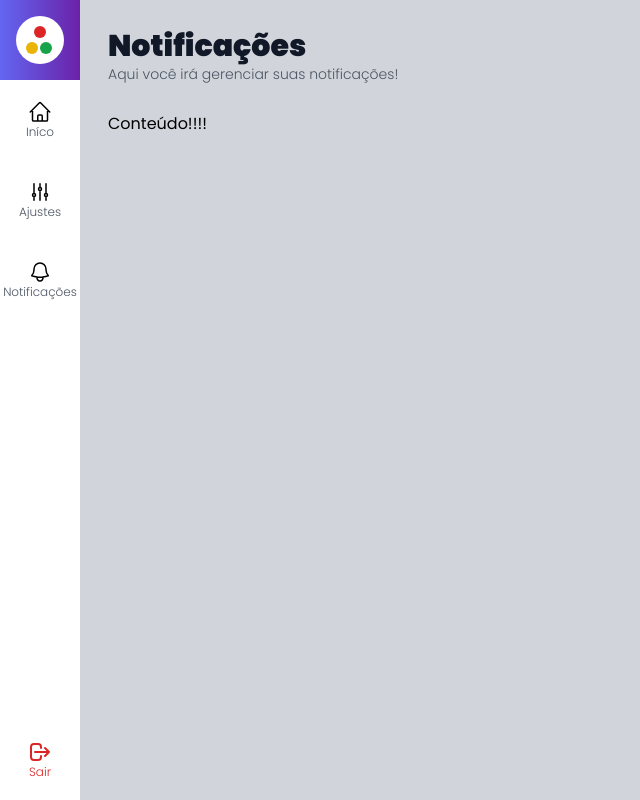
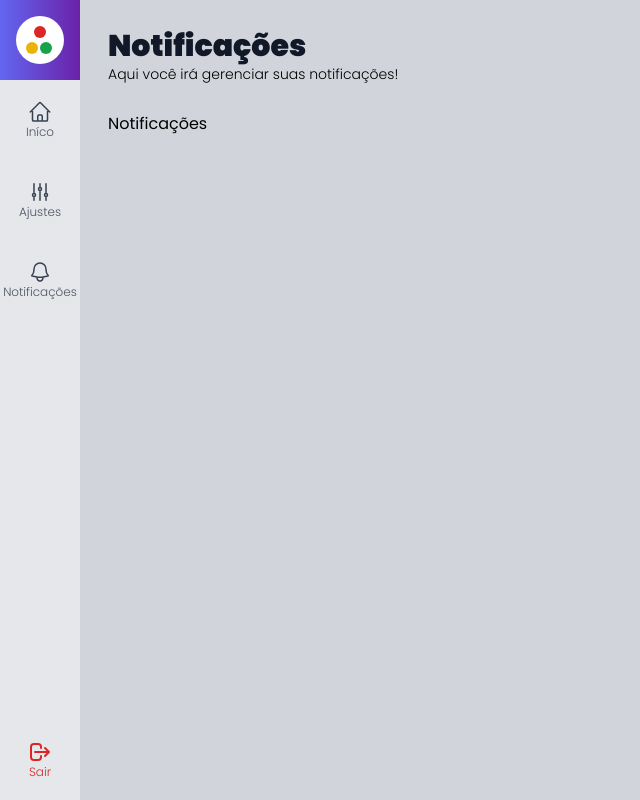
Before and after one commit to IagoMesquita/admin-template, a Next.js app: page /notifications in a window 1280 px wide. Shown: the whole page, without its empty margins (0-640 px from the left). Built offline with nearby package versions, Linux system fonts and the light colour scheme.

Commit message:
feat: simple styles components

```diff
--- a/src/components/template/Content.tsx
+++ b/src/components/template/Content.tsx
@@ -6,6 +6,7 @@ export default function Content(props: ContentProps) {
   return (
     <div className={`
       flex flex-col mt-7
+      dark:text-gray-200
     `}>
       {props.children}
     </div>
--- a/src/components/template/LateralMenu.tsx
+++ b/src/components/template/LateralMenu.tsx
@@ -4,7 +4,11 @@ import Logo from "./Logo";
 
 export default function LateralMenu() {
   return (
-    <aside className="flex flex-col">
+    <aside className={`
+    flex flex-col
+    bg-gray-200 text-gray-700
+    dark:bg-gray-900
+    `}>
       <div className={`
         h-20 w-20
         bg-gradient-to-r from-indigo-500 to-purple-800
@@ -23,8 +27,8 @@ export default function LateralMenu() {
           text="Sair"
           icon={LogoutIcon}
           className={`
-          text-red-600
-            hover:bg-red-400 hover:text-white
+          text-red-600 dark:text-red-400
+            hover:bg-red-400 hover:text-white dark:hover:text-white
           `}
         />
       </ul>
--- a/src/components/template/Title.tsx
+++ b/src/components/template/Title.tsx
@@ -7,10 +7,10 @@ interface TitleProps {
 export default function Title(props: TitleProps) {
   return (
     <div>
-      <h1 className={` font-black text-3xl text-gray-900 `}>
+      <h1 className={` font-black text-3xl text-gray-900  dark:text-gray-100`}>
         {props.title}
       </h1>
-      <h2 className={`font-light text-sm text-gray-600`}>
+      <h2 className={`font-light text-sm dark:text-gray-300`}>
         {props.subtitle}
       </h2>
     </div>
--- a/src/pages/notifications.tsx
+++ b/src/pages/notifications.tsx
@@ -1,9 +1,10 @@
 import Layout from '@/components/template/Layout'
+import useAppData from '@/data/hooks/useAppData'
 
 export default function Notifications() {
   return (
     <Layout title='Notificações' subtitle='Aqui você irá gerenciar suas notificações!'>
-      <h3>Conteúdo!!!!</h3>
+      <h1>Notificações</h1>
     </Layout>
   )
 }
```
